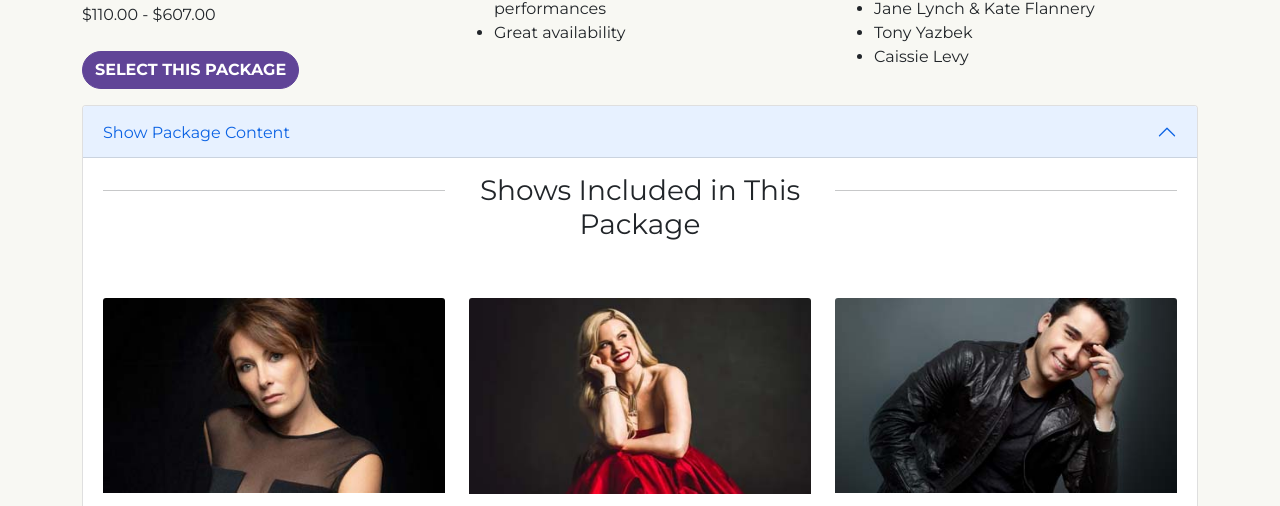
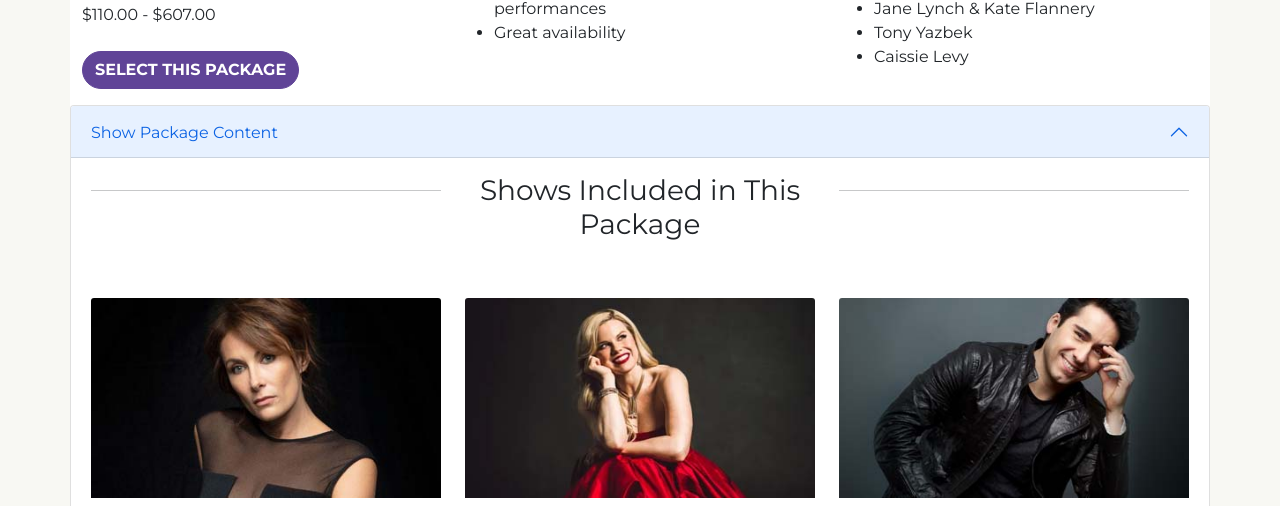
Before and after one commit to patk80/Segerstrom, a website: page index.html in a window 1280 px wide. Shown: the part 628-1134 px from the top of the page. Drawn offline with nearby package versions, Linux system fonts and the light colour scheme.

Commit message:
Cabaret series 1 html edits

```diff
--- a/index.html
+++ b/index.html
@@ -95,8 +95,8 @@
 
 
     <!-- Cabaret Series 1 Start -->
-    <section class="container">
-        <div class="row">
+    <section class="container mb-5">
+        <div class="row bg-white">
             <div class="col-md-4 py-3">
                 <h2 class="mb-2 fw-bold">Cabaret Series 1</h2>
                 <p class="my-2">Thursday evenings</p>
@@ -121,9 +121,9 @@
                 </ul>
             </div>
         </div>
-        <div class="row">
+        <div class="row bg-white">
             <!-- Accordion Start -->
-            <div class="accordion" id="accordionExample">
+            <div class="accordion p-0" id="accordionExample">
                 <div class="accordion-item">
                     <h2 class="accordion-header" id="headingOne">
                     <button class="accordion-button" type="button" data-bs-toggle="collapse" data-bs-target="#collapseOne" aria-expanded="true" aria-controls="collapseOne">
```
